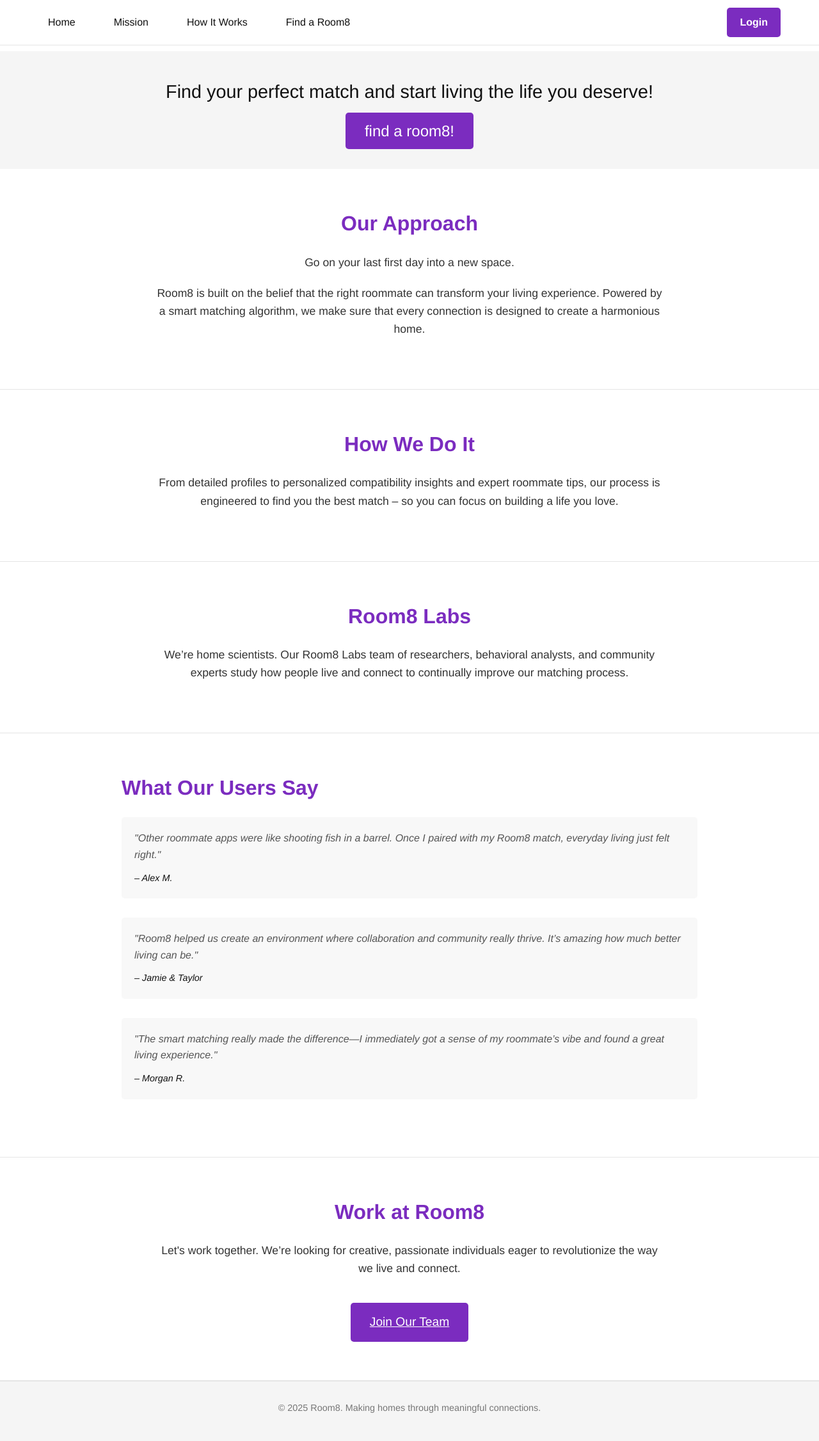
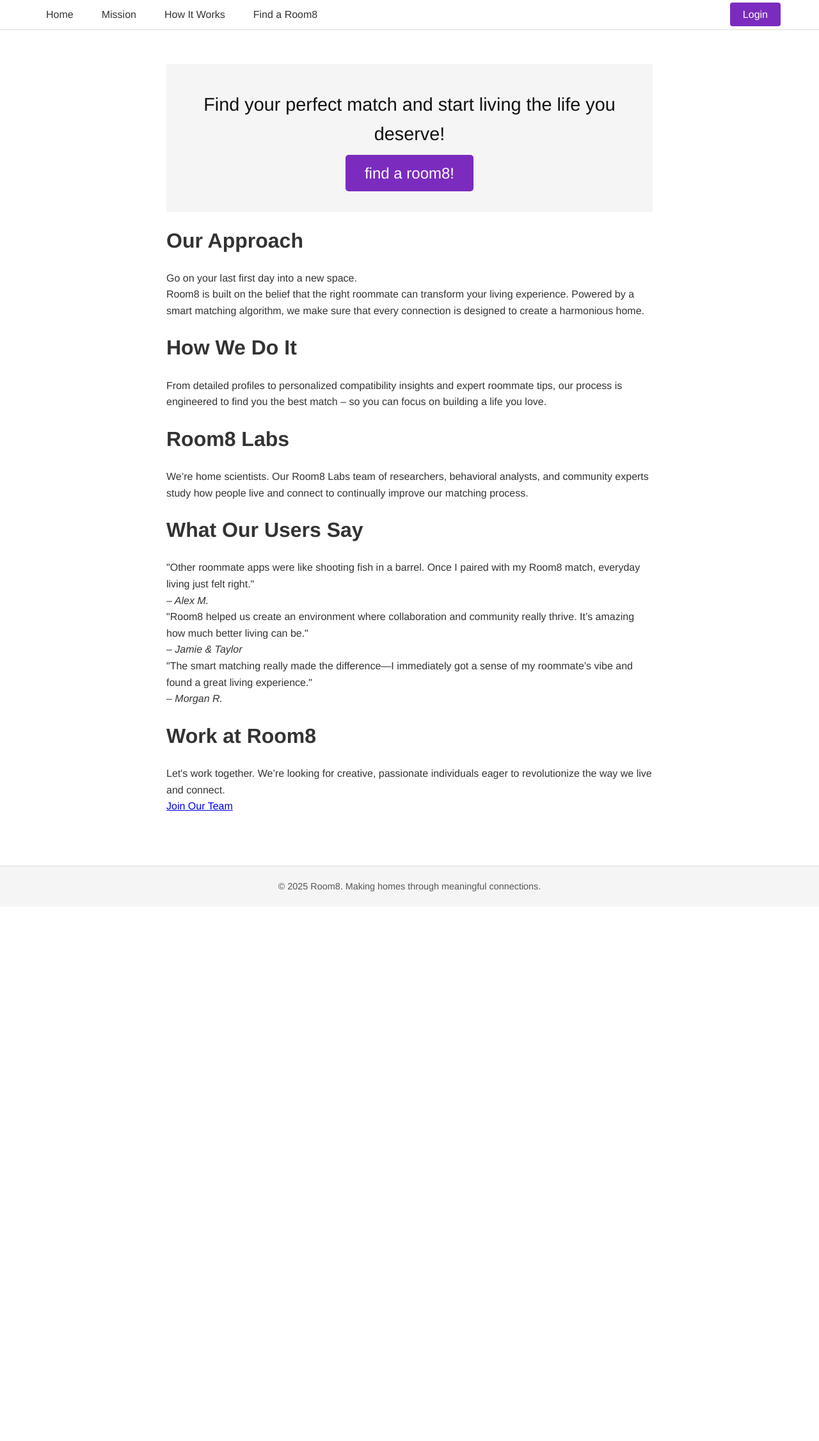
Before and after one commit to tillo13/room8, a Flask app: page / in a window 1280 px wide. Shown: the whole page at 64% size. After the commit the page ends 1393 px from the top, so only its background shows below. Run offline with Flask 2, Linux system fonts and the light colour scheme.

Commit message:
update style

```diff
--- a/static/css/style.css
+++ b/static/css/style.css
@@ -1,4 +1,4 @@
-/* Reset and basic styles */
+/* Reset and Global Styles */
 * {
   margin: 0;
   padding: 0;
@@ -7,217 +7,174 @@
 
 body {
   font-family: 'Helvetica Neue', Helvetica, Arial, sans-serif;
-  background-color: #fff;
-  color: #111;
+  background: #fff;
+  color: #333;
   line-height: 1.6;
 }
 
-/* Accessibility */
-.skip-link {
-  position: absolute;
-  top: -40px;
+/* Navigation */
+header {
+  background: #fff;
+  border-bottom: 1px solid #ddd;
+  position: fixed;
+  width: 100%;
+  top: 0;
   left: 0;
-  background: #7b2cbf;
-  color: #fff;
-  padding: 8px 16px;
   z-index: 100;
-  transition: top 0.3s ease;
-}
-.skip-link:focus {
-  top: 0;
-}
-
-/* Header & Navigation */
-header {
-  position: fixed;
-  top: 0;
-  width: 100%;
-  background: #fff;
-  border-bottom: 1px solid #e5e5e5;
-  z-index: 1000;
 }
 
 nav {
   max-width: 1200px;
   margin: 0 auto;
-  padding: 0 20px;
+  padding: 10px 20px;
   display: flex;
+  justify-content: space-between;
   align-items: center;
-  justify-content: space-between;
-  height: 70px;
 }
 
-/* Left navigation group */
-.nav-left {
-  display: flex;
-}
 .nav-links {
   list-style: none;
   display: flex;
-  gap: 30px;
-}
-.nav-links li a {
-  font-size: 1rem;
-  font-weight: 500;
-  color: #111;
-  text-decoration: none;
-  padding: 10px 15px;
-  transition: color 0.3s ease, background-color 0.3s ease;
-}
-.nav-links li a:hover {
-  color: #fff;
-  background-color: #7b2cbf; /* Deep aubergine accent */
-  border-radius: 5px;
+  gap: 20px;
 }
 
-/* Right navigation group (Signup button) */
-.nav-right {
-  display: flex;
-  align-items: center;
+.nav-links li a {
+  text-decoration: none;
+  color: #333;
+  padding: 8px 12px;
+  transition: background 0.3s;
 }
+
+.nav-links li a:hover {
+  background: #eee;
+  border-radius: 4px;
+}
+
 .signup-button {
-  background-color: #7b2cbf;
+  background: #7b2cbf;
   color: #fff;
   text-decoration: none;
-  font-weight: bold;
   padding: 10px 20px;
-  border-radius: 5px;
-  transition: background-color 0.3s ease;
-}
-.signup-button:hover {
-  background-color: #6931af;
+  border-radius: 4px;
+  transition: background 0.3s;
 }
 
-/* Main content spacing to clear fixed header */
-main {
-  padding-top: 80px;
+.signup-button:hover {
+  background: #6931af;
 }
 
-/* Hero Section */
-.hero {
-  position: relative;
-  height: 100vh;
-  background: url('https://via.placeholder.com/1920x1080') no-repeat center center/cover;
-  display: flex;
-  align-items: center;
-  justify-content: center;
+/* Main Content */
+main {
+  padding: 100px 20px 40px; /* top padding accounts for fixed header */
+  max-width: 800px;
+  margin: 0 auto;
+}
+
+h1 {
+  font-size: 2.5rem;
+  margin-bottom: 20px;
   text-align: center;
 }
-.hero::after {
-  content: "";
-  position: absolute;
-  top: 0;
-  left: 0;
-  height: 100%;
-  width: 100%;
-  background-color: rgba(0,0,0,0.3);
-}
-.hero-content {
-  position: relative;
-  color: #fff;
-  z-index: 1;
-}
-.hero-content h1 {
-  font-size: 3rem;
-  margin-bottom: 10px;
-  letter-spacing: 1px;
-}
-.hero-content .tagline {
-  font-size: 1.5rem;
-  margin-bottom: 30px;
+
+h2 {
+  font-size: 2rem;
+  margin: 20px 0;
 }
 
-/* Section Base */
-section {
-  padding: 60px 20px;
-  text-align: center;
-}
-section h2 {
-  font-size: 2rem;
-  margin-bottom: 20px;
-  color: #7b2cbf;
+/* Forms & Questions */
+form {
+  background: #f9f9f9;
+  padding: 20px;
+  border-radius: 8px;
+  box-shadow: 0 2px 4px rgba(0, 0, 0, 0.1);
 }
 
-/* Specific Sections */
-.approach-section,
-.how-section,
-.labs-section,
-.testimonials-section,
-.careers-section {
-  border-bottom: 1px solid #e5e5e5;
-}
-.approach-section p,
-.how-section p,
-.labs-section p,
-.careers-section p {
-  max-width: 800px;
-  margin: 0 auto 20px;
-  font-size: 1.1rem;
-  color: #333;
+.question {
+  margin-bottom: 20px;
 }
 
-/* Testimonials */
-.testimonials-content {
-  max-width: 900px;
-  margin: 0 auto;
-  text-align: left;
-}
-.testimonial {
-  margin-bottom: 30px;
-  padding: 20px;
-  background: #f8f8f8;
-  border-radius: 5px;
-}
-.testimonial p {
-  font-style: italic;
-  font-size: 1rem;
-  margin-bottom: 10px;
-  color: #555;
-}
-.testimonial cite {
-  font-size: 0.9rem;
-  color: #111;
+.question label {
+  display: block;
+  margin-bottom: 8px;
+  font-weight: bold;
 }
 
-/* CTA Button */
-.cta-button {
-  display: inline-block;
-  background-color: #7b2cbf;
-  padding: 15px 30px;
-  border-radius: 5px;
-  margin-top: 20px;
+.question textarea {
+  width: 100%;
+  padding: 10px;
+  border: 1px solid #ccc;
+  border-radius: 4px;
+  resize: vertical;
+}
+
+button[type="submit"] {
+  display: block;
+  width: 100%;
+  padding: 12px;
+  background: #7b2cbf;
+  border: none;
   color: #fff;
-  font-size: 1.2rem;
-  transition: background-color 0.3s ease;
+  font-size: 1rem;
+  border-radius: 4px;
+  cursor: pointer;
+  transition: background 0.3s;
 }
-.cta-button:hover {
-  background-color: #6931af;
+
+button[type="submit"]:hover {
+  background: #6931af;
+}
+
+/* Toast Notification */
+#toast {
+  visibility: hidden;
+  min-width: 250px;
+  background: #333;
+  color: #fff;
+  text-align: center;
+  border-radius: 4px;
+  padding: 16px;
+  position: fixed;
+  left: 50%;
+  bottom: 30px;
+  font-size: 1rem;
+  transform: translateX(-50%);
+  z-index: 1000;
+}
+
+#toast.show {
+  visibility: visible;
+  animation: fadein 0.5s, fadeout 0.5s 2.5s;
+}
+
+@keyframes fadein {
+  from { bottom: 0; opacity: 0; }
+  to { bottom: 30px; opacity: 1; }
+}
+
+@keyframes fadeout {
+  from { bottom: 30px; opacity: 1; }
+  to { bottom: 0; opacity: 0; }
 }
 
 /* Footer */
 footer {
   background: #f5f5f5;
-  padding: 30px 20px;
-  border-top: 1px solid #e5e5e5;
+  padding: 20px;
   text-align: center;
+  border-top: 1px solid #ddd;
+  margin-top: 40px;
+  font-size: 0.9rem;
+  color: #555;
 }
-.footer-content p {
-  font-size: 0.9rem;
-  color: #777;
-  margin-bottom: 10px;
+
+/* Responsive Design */
+@media (max-width: 768px) {
+  nav {
+    flex-direction: column;
+  }
+
+  .nav-links {
+    flex-wrap: wrap;
+    justify-content: center;
+  }
 }
-.footer-links {
-  list-style: none;
-  display: flex;
-  justify-content: center;
-  gap: 20px;
-  margin-bottom: 10px;
-}
-.footer-links li a {
-  font-size: 0.9rem;
-  color: #777;
-  transition: color 0.3s ease;
-}
-.footer-links li a:hover {
-  color: #7b2cbf;
-}
```
Also changed, not shown: templates/find_room8.html (+21 -44 lines).
